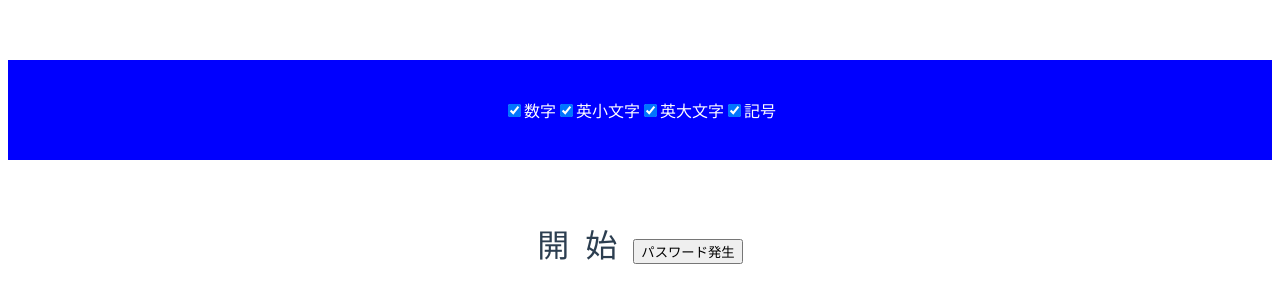
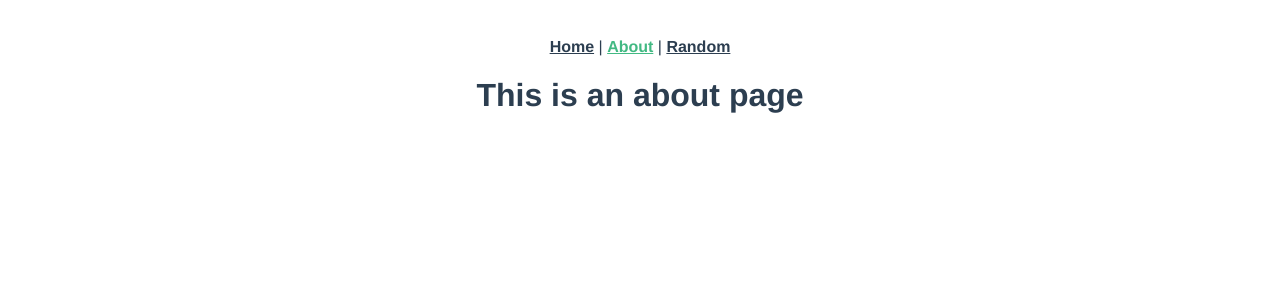
Before and after one commit to hariNEzuMI928/random-lunch-app, a Vue app: page /#/about in a window 1280 px wide. Before the commit this address led to /. Shown: the top 302 px of the page. Built offline with nearby package versions, Linux system fonts and the light colour scheme.

Commit message:
vue-router追加

```diff
--- a/src/App.vue
+++ b/src/App.vue
@@ -1,43 +1,11 @@
 <template>
-  <div id="app">
-    <Select
-      v-bind:chkTypeNum="chkTypeNum"
-      v-bind:chkTypeLow="chkTypeLow"
-      v-bind:chkTypeHigh="chkTypeHigh"
-      v-bind:chkTypeSymbol="chkTypeSymbol"
-      v-on:chkTypeNumCheanged="chkTypeNum=!chkTypeNum"
-      v-on:chkTypeLowCheanged="chkTypeLow=!chkTypeLow"
-      v-on:chkTypeHighCheanged="chkTypeHigh=!chkTypeHigh"
-      v-on:chkTypeSymbolCheanged="chkTypeSymbol=!chkTypeSymbol"
-    />
-    <Random
-      v-bind:chkTypeNum="chkTypeNum"
-      v-bind:chkTypeLow="chkTypeLow"
-      v-bind:chkTypeHigh="chkTypeHigh"
-      v-bind:chkTypeSymbol="chkTypeSymbol"
-    />
+  <div id="nav">
+    <router-link to="/">Home</router-link> |
+    <router-link to="/about">About</router-link> |
+    <router-link to="/random">Random</router-link>
+    <router-view />
   </div>
 </template>
-
-<script>
-import Random from './components/Random';
-import Select from './components/Select';
-export default {
-  name: 'App',
-  components: {
-    Select,
-    Random,
-  },
-  data: function () {
-    return {
-      chkTypeNum: true,
-      chkTypeLow: true,
-      chkTypeHigh: true,
-      chkTypeSymbol: true,
-    };
-  },
-};
-</script>
 
 <style>
 #app {
@@ -46,6 +14,18 @@
   -moz-osx-font-smoothing: grayscale;
   text-align: center;
   color: #2c3e50;
-  margin-top: 60px;
+}
+
+#nav {
+  padding: 30px;
+}
+
+#nav a {
+  font-weight: bold;
+  color: #2c3e50;
+}
+
+#nav a.router-link-exact-active {
+  color: #42b983;
 }
 </style>
--- a/src/components/Random.vue
+++ b/src/components/Random.vue
@@ -12,7 +12,7 @@
 export default {
   name: 'Random',
   mounted: function(){
-    document.title = "ランダム文字列";
+  //   document.title = "ランダム文字列";
   },
   props: ['chkTypeNum', 'chkTypeLow', 'chkTypeHigh', 'chkTypeSymbol'],
   data() {
--- a/src/main.js
+++ b/src/main.js
@@ -1,4 +1,5 @@
 import { createApp } from 'vue'
 import App from './App.vue'
+import router from './router'
 
-createApp(App).mount('#app')
+createApp(App).use(router).mount('#app')
--- /dev/null
+++ b/src/router/index.js
@@ -0,0 +1,27 @@
+import { createRouter, createWebHashHistory } from 'vue-router'
+import Home from '../views/Home.vue'
+
+const routes = [
+  {
+    path: '/',
+    name: 'Home',
+    component: Home
+  },
+  {
+    path: '/about',
+    name: 'About',
+    component: () => import('../views/About.vue')
+  },
+  {
+    path: '/random',
+    name: 'RandomApp',
+    component: () => import('../views/RandomApp.vue')
+  },
+]
+
+const router = createRouter({
+  history: createWebHashHistory(),
+  routes
+})
+
+export default router
--- /dev/null
+++ b/src/views/About.vue
@@ -0,0 +1,5 @@
+<template>
+  <div class="about">
+    <h1>This is an about page</h1>
+  </div>
+</template>
--- /dev/null
+++ b/src/views/Home.vue
@@ -0,0 +1,18 @@
+<template>
+  <div class="home">
+    <img alt="Vue logo" src="../assets/logo.png">
+    <HelloWorld msg="Welcome to Your Vue.js App"/>
+  </div>
+</template>
+
+<script>
+// @ is an alias to /src
+import HelloWorld from '@/components/HelloWorld.vue'
+
+export default {
+  name: 'Home',
+  components: {
+    HelloWorld
+  }
+}
+</script>
--- /dev/null
+++ b/src/views/RandomApp.vue
@@ -0,0 +1,52 @@
+<template>
+  <div class="random">
+    <Select
+      v-bind:chkTypeNum="chkTypeNum"
+      v-bind:chkTypeLow="chkTypeLow"
+      v-bind:chkTypeHigh="chkTypeHigh"
+      v-bind:chkTypeSymbol="chkTypeSymbol"
+      v-on:chkTypeNumCheanged="chkTypeNum=!chkTypeNum"
+      v-on:chkTypeLowCheanged="chkTypeLow=!chkTypeLow"
+      v-on:chkTypeHighCheanged="chkTypeHigh=!chkTypeHigh"
+      v-on:chkTypeSymbolCheanged="chkTypeSymbol=!chkTypeSymbol"
+    />
+    <Random
+      v-bind:chkTypeNum="chkTypeNum"
+      v-bind:chkTypeLow="chkTypeLow"
+      v-bind:chkTypeHigh="chkTypeHigh"
+      v-bind:chkTypeSymbol="chkTypeSymbol"
+    />
+  </div>
+</template>
+
+<script>
+import Random from '@/components/Random.vue';
+import Select from '@/components/Select.vue';
+
+export default {
+  name: 'RandomApp',
+  components: {
+    Select,
+    Random,
+  },
+  data: function () {
+    return {
+      chkTypeNum: true,
+      chkTypeLow: true,
+      chkTypeHigh: true,
+      chkTypeSymbol: true,
+    };
+  },
+};
+</script>
+
+<style>
+#random {
+  font-family: Avenir, Helvetica, Arial, sans-serif;
+  -webkit-font-smoothing: antialiased;
+  -moz-osx-font-smoothing: grayscale;
+  text-align: center;
+  color: #2c3e50;
+  margin-top: 60px;
+}
+</style>
```
Also changed, not shown: package.json (+6 -3 lines), 1 other file (tests, documents, lock files or other folders).
